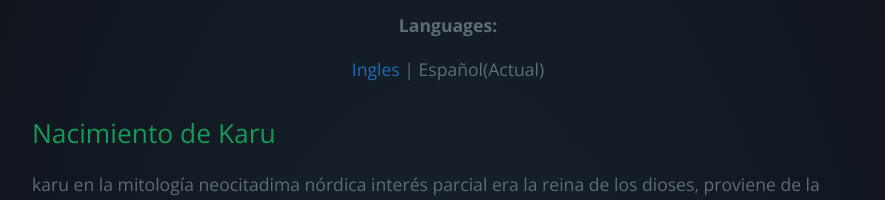
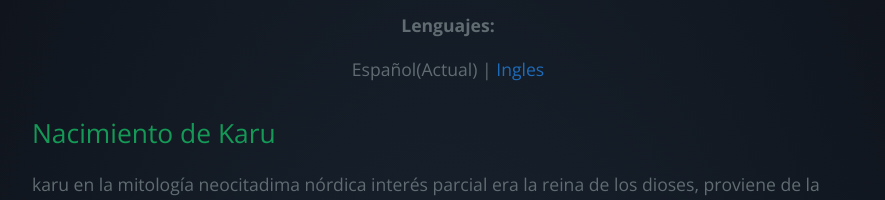
Before and after one commit to TheEdaL06/Karu, a Jekyll site: the page built from lang/es/history.md, in a window 1280 px wide. Shown: the part 709-909 px from the top of the page, without its empty margins (192-1077 px from the left). Built offline with Jekyll 4.4.1, drawn with Linux system fonts in a browser that asks for light colours; our own code applies the rules of GitHub Pages for plain Markdown files.

Commit message:
Update history.md

```diff
--- a/lang/es/history.md
+++ b/lang/es/history.md
@@ -1,5 +1,5 @@
-<p style="text-align: center;"><b>Languages:</b></p>
-<p style="text-align: center;"><a href="https://bulzykrown.github.io/karu-en/history.html"> Ingles</a> | Español(Actual)</p>
+<p style="text-align: center;"><b>Lenguajes:</b></p>
+<p style="text-align: center;">Español(Actual) | <a href="https://bulzykrown.github.io/Karu/lang/en/history"> Ingles</a></p>
 
 ## Nacimiento de Karu
 
```
